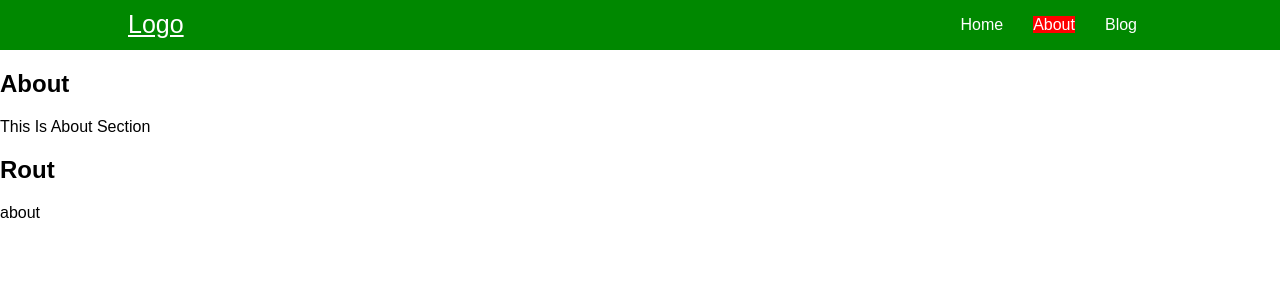
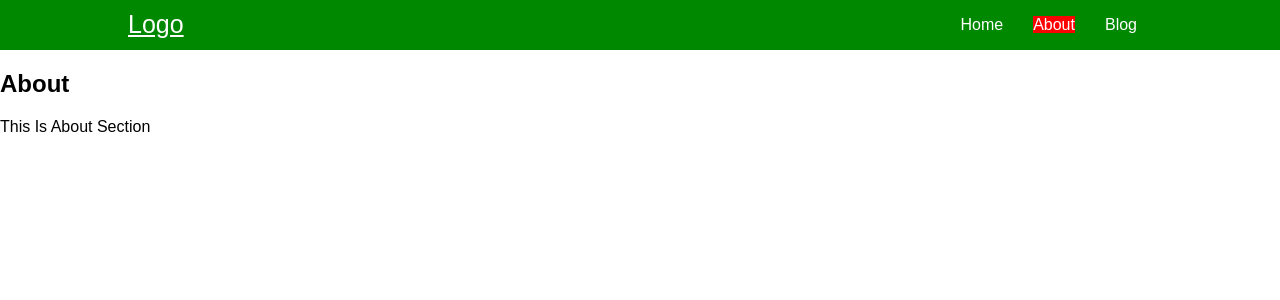
Before and after one commit to Mohammedazzam/react_-Unique_Coderz, a React (Create React App) app: page /about in a window 1280 px wide. Shown: the top 300 px of the page. Built offline with nearby package versions, Linux system fonts and the light colour scheme.

Commit message:
(27 Switch فائدة ال )

```diff
--- a/src/App.js
+++ b/src/App.js
@@ -1,6 +1,6 @@
 import React, { Component } from 'react';
 // import { BrowserRouter, Route } from 'react-router-dom';
-import { BrowserRouter, Route } from 'react-router-dom';
+import { BrowserRouter, Route, Switch } from 'react-router-dom';
 
 import About from './components/About'
 import Home from './components/Home'
@@ -16,10 +16,12 @@
             <BrowserRouter>
                 <div className="App">
                     <Nav />
-                    <Route  exact path="/" component={Home} />
-                    <Route  path="/about" component={About} />
-                    <Route  path="/blog" component={Blog} />
-                    <Route path="/:test_params" component={Rout} />
+                    <Switch>
+                        <Route exact path="/" component={Home} />
+                        <Route path="/about" component={About} />
+                        <Route path="/blog" component={Blog} />
+                        <Route path="/:test_params" component={Rout} />
+                    </Switch>
                 </div>
             </BrowserRouter>
         )
--- a/src/components/Rout.js
+++ b/src/components/Rout.js
@@ -2,6 +2,7 @@
 
 
 const Rout =(props) =>{
+    console.log(props)
     let test = props.match.params.test_params;
     return(
         <div>
```
